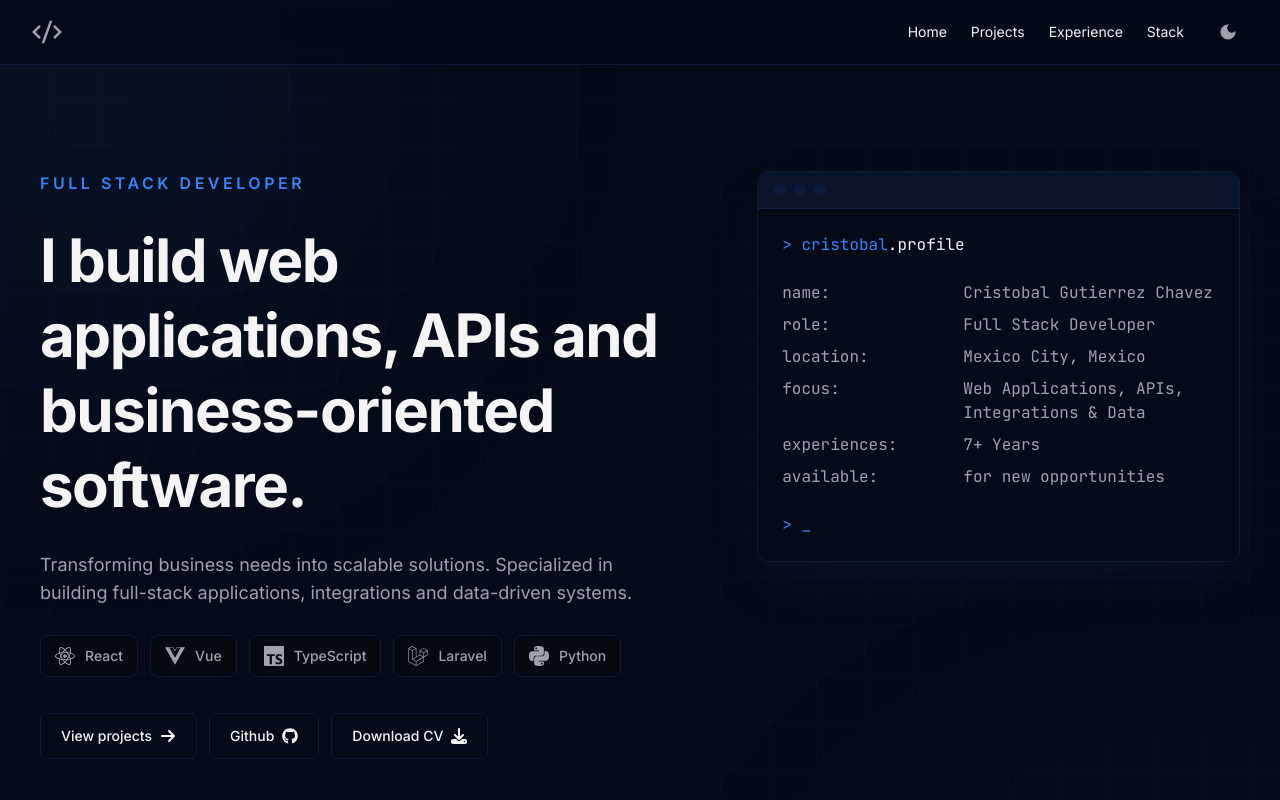
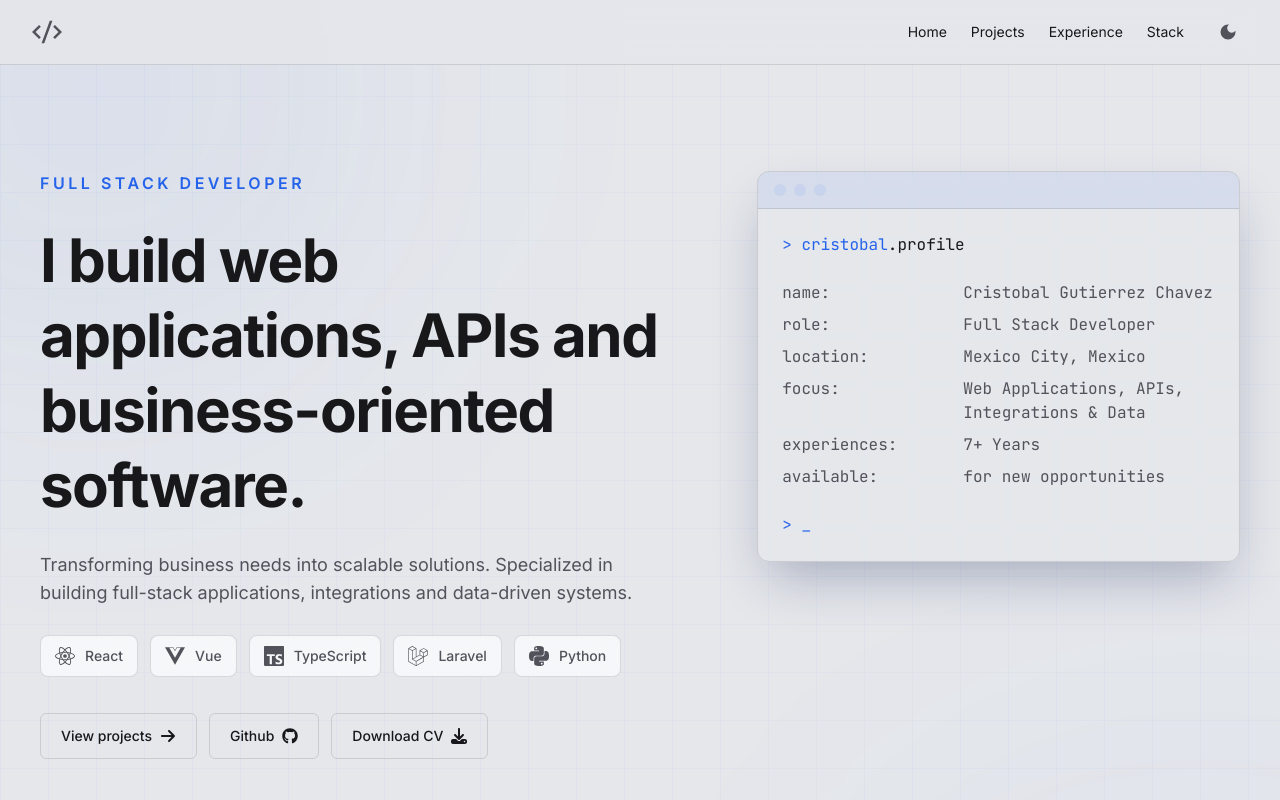
Before and after one commit to cr-gcc/portfolio, a React (Vite) app: page / in a window 1280 px wide. Shown: the top 800 px of the page. Built offline with nearby package versions, Linux system fonts and the light colour scheme.

Commit message:
Corrección de temas

```diff
--- a/src/app/index.css
+++ b/src/app/index.css
@@ -5,54 +5,41 @@
 @theme {
   --font-sans: "Inter", sans-serif;
   --font-mono: "JetBrains Mono", monospace;
-}
 
-html {
-  scroll-behavior: smooth;
-}
-
-@theme {
-  --color-background: #060b18;
-  --color-surface: #0f172a;
-  --color-surface-soft: rgba(9, 9, 11, 0.45);
-
-  --color-text-primary: #f4f4f5;
-  --color-text-secondary: #a1a1aa;
-
-  --color-border: rgba(59, 130, 246, 0.15);
-
-  --color-accent: #3b82f6;
-  --color-accent-soft: rgba(59, 130, 246, 0.08);
+  --color-background: var(--background);
+  --color-surface: var(--surface);
+  --color-surface-soft: var(--surface-soft);
+  --color-text-primary: var(--text-primary);
+  --color-text-secondary: var(--text-secondary);
+  --color-border: var(--border);
+  --color-accent: var(--accent);
+  --color-accent-soft: var(--accent-soft);
 }
 
 :root,
 [data-theme="dark"] {
   --background: #060b18;
-
   --surface: #0f172a;
   --surface-soft: rgba(9, 9, 11, 0.45);
-
   --text-primary: #f4f4f5;
   --text-secondary: #a1a1aa;
-
   --border: rgba(59, 130, 246, 0.15);
-
   --accent: #3b82f6;
   --accent-soft: rgba(59, 130, 246, 0.08);
 }
 
 /* LIGHT */
 [data-theme="light"] {
-  --background: #f8fafc;
-
+  --background: #e5e7eb;
   --surface: #ffffff;
-  --surface-soft: rgba(255, 255, 255, 0.75);
-
+  --surface-soft: rgba(248, 250, 252, 0.82);
   --text-primary: #18181b;
   --text-secondary: #52525b;
+  --border: rgba(63, 63, 70, 0.16);
+  --accent: #2563eb;
+  --accent-soft: rgba(37, 99, 235, 0.08);
+}
 
-  --border: rgba(37, 99, 235, 0.15);
-
-  --accent: #2563eb;
-  --accent-soft: rgba(37, 99, 235, 0.07);
+html {
+  scroll-behavior: smooth;
 }
```
